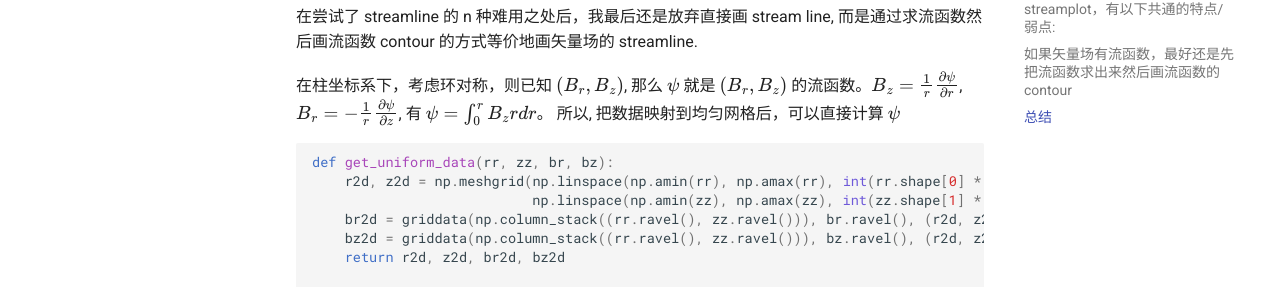
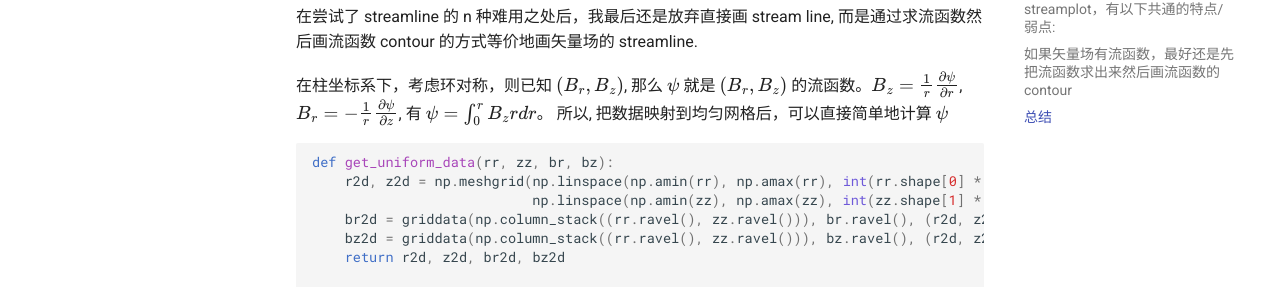
Before and after one commit to ymma98/technotes, an MkDocs documentation site: the page built from docs/python/matplotlib画streamline.md, in a window 1280 px wide and 900 px high, scrolled down 1814 px. Shown: the part 253-540 px from the top of the window. Built offline with MkDocs 1.6.1 and Material for MkDocs 9.7.7, drawn with Linux system fonts in a browser that asks for light colours; formulas are drawn with MathJax 3.

Commit message:
docs/python/matplotlib画streamline.md updated from https://stackedit.cn/

````diff
--- a/docs/python/matplotlib画streamline.md
+++ b/docs/python/matplotlib画streamline.md
@@ -73,7 +73,7 @@ bz2d = griddata(np.column_stack((rr.ravel(), zz.ravel())), bz.ravel(), (r2d, z2d
 在尝试了 streamline 的 n 种难用之处后，我最后还是放弃直接画 stream line, 而是通过求流函数然后画流函数 contour 的方式等价地画矢量场的 streamline.
 
 在柱坐标系下，考虑环对称，则已知 $(B_r, B_z)$, 那么 $\psi$ 就是 $(B_r, B_z)$ 的流函数。$B_z = \frac{1}{r} \frac{\partial \psi}{\partial r}$, $B_r = -\frac{1}{r} \frac{\partial \psi}{\partial z}$,  有 $\psi=\int_0^r B_z r dr$。
-所以, 把数据映射到均匀网格后，可以直接计算 $\psi$
+所以, 把数据映射到均匀网格后，可以直接简单地计算 $\psi$
 ```python
 def get_uniform_data(rr, zz, br, bz):
     r2d, z2d = np.meshgrid(np.linspace(np.amin(rr), np.amax(rr), int(rr.shape[0] * 1.2)), \
````
Also changed, not shown: other parts of docs/python/matplotlib画streamline.md (+1 -1 lines).
